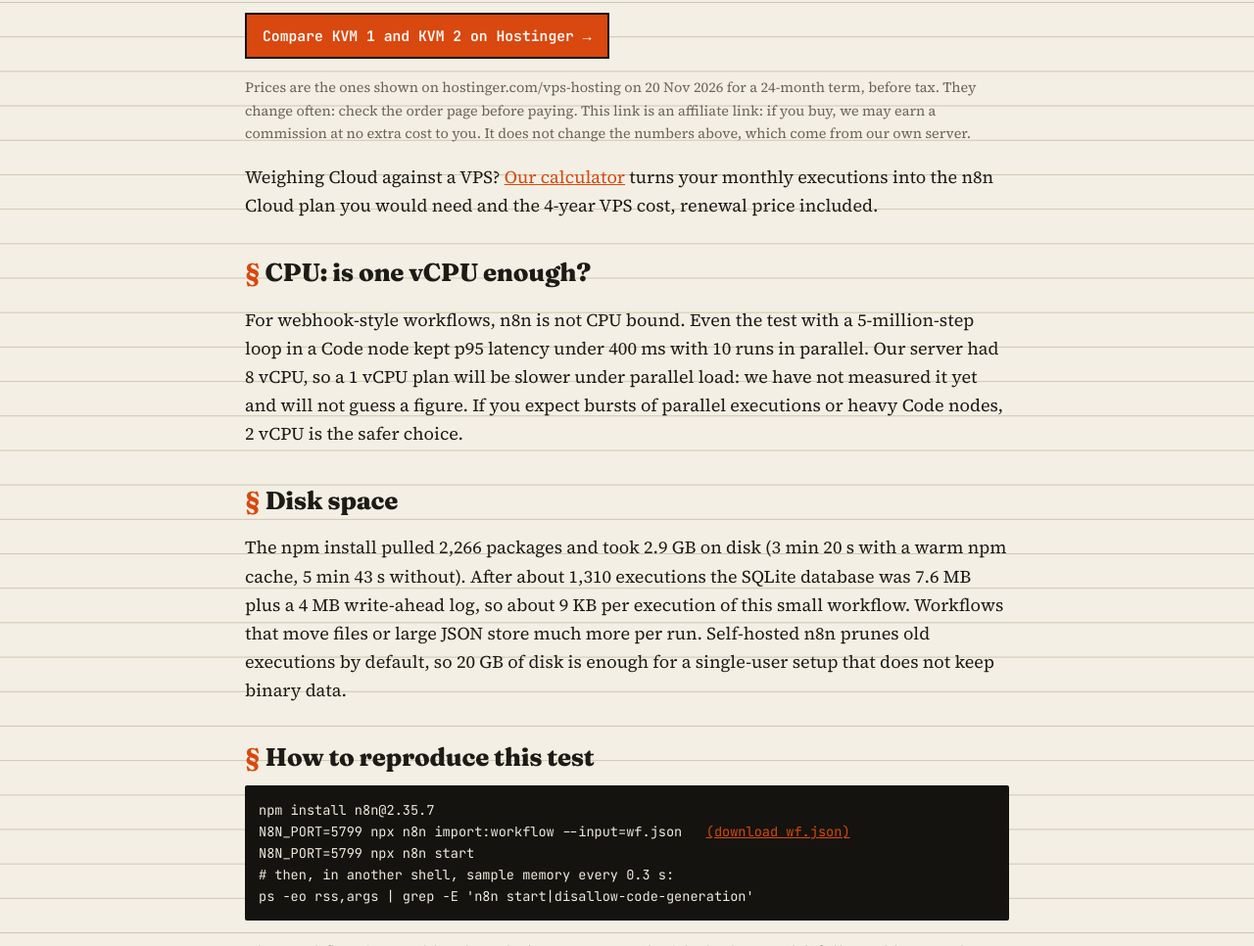
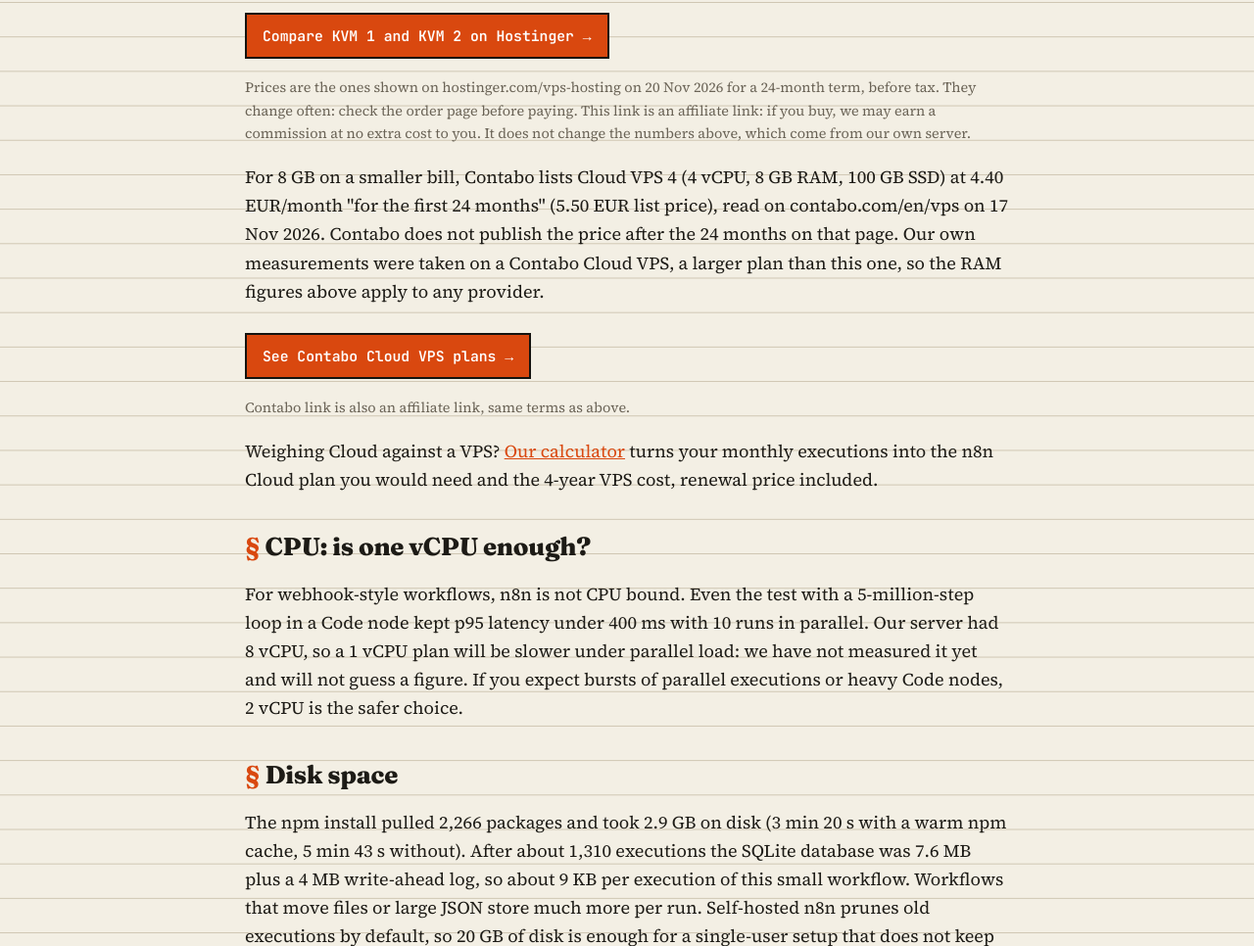
Before and after one commit to ricco020/selfhostlab, a plain HTML site: page n8n-self-hosted-requirements/index.html in a window 1280 px wide. Shown: the part 2250-3216 px from the top of the page at 98% size. Drawn offline with Linux system fonts and the light colour scheme.

Commit message:
selfhostlab: Contabo Cloud VPS en 2e sortie (PID CJ 101933542, sid selfhostlab-n8n-requirements)
Co-Authored-By: Claude Opus 5.5 <noreply@anthropic.com>

```diff
--- a/n8n-self-hosted-requirements/index.html
+++ b/n8n-self-hosted-requirements/index.html
@@ -68,6 +68,9 @@
 </table></div>
 <p><a class="cta" href="https://www.hostg.xyz/aff_c?offer_id=815&amp;aff_id=246839&amp;url=https%3A%2F%2Fwww.hostinger.com%2Fvps-hosting%3Futm_medium%3Daffiliate%26utm_source%3Daff246839%26utm_campaign%3D815%26session%3D%7Btransaction_id%7D&amp;aff_sub=selfhostlab-n8n-requirements" rel="sponsored noopener" target="_blank">Compare KVM 1 and KVM 2 on Hostinger →</a></p>
 <p class="note">Prices are the ones shown on hostinger.com/vps-hosting on 20 Nov 2026 for a 24-month term, before tax. They change often: check the order page before paying. This link is an affiliate link: if you buy, we may earn a commission at no extra cost to you. It does not change the numbers above, which come from our own server.</p>
+<p>For 8 GB on a smaller bill, Contabo lists Cloud VPS 4 (4 vCPU, 8 GB RAM, 100 GB SSD) at 4.40 EUR/month "for the first 24 months" (5.50 EUR list price), read on contabo.com/en/vps on 17 Nov 2026. Contabo does not publish the price after the 24 months on that page. Our own measurements were taken on a Contabo Cloud VPS, a larger plan than this one, so the RAM figures above apply to any provider.</p>
+<p><a class="cta" href="https://www.tkqlhce.com/click-101933542-12454592?sid=selfhostlab-n8n-requirements" rel="sponsored noopener" target="_blank">See Contabo Cloud VPS plans →</a></p>
+<p class="note">Contabo link is also an affiliate link, same terms as above.</p>
 
 <p>Weighing Cloud against a VPS? <a href="../n8n-cloud-vs-self-hosted-cost/">Our calculator</a> turns your monthly executions into the n8n Cloud plan you would need and the 4-year VPS cost, renewal price included.</p>
 
```
